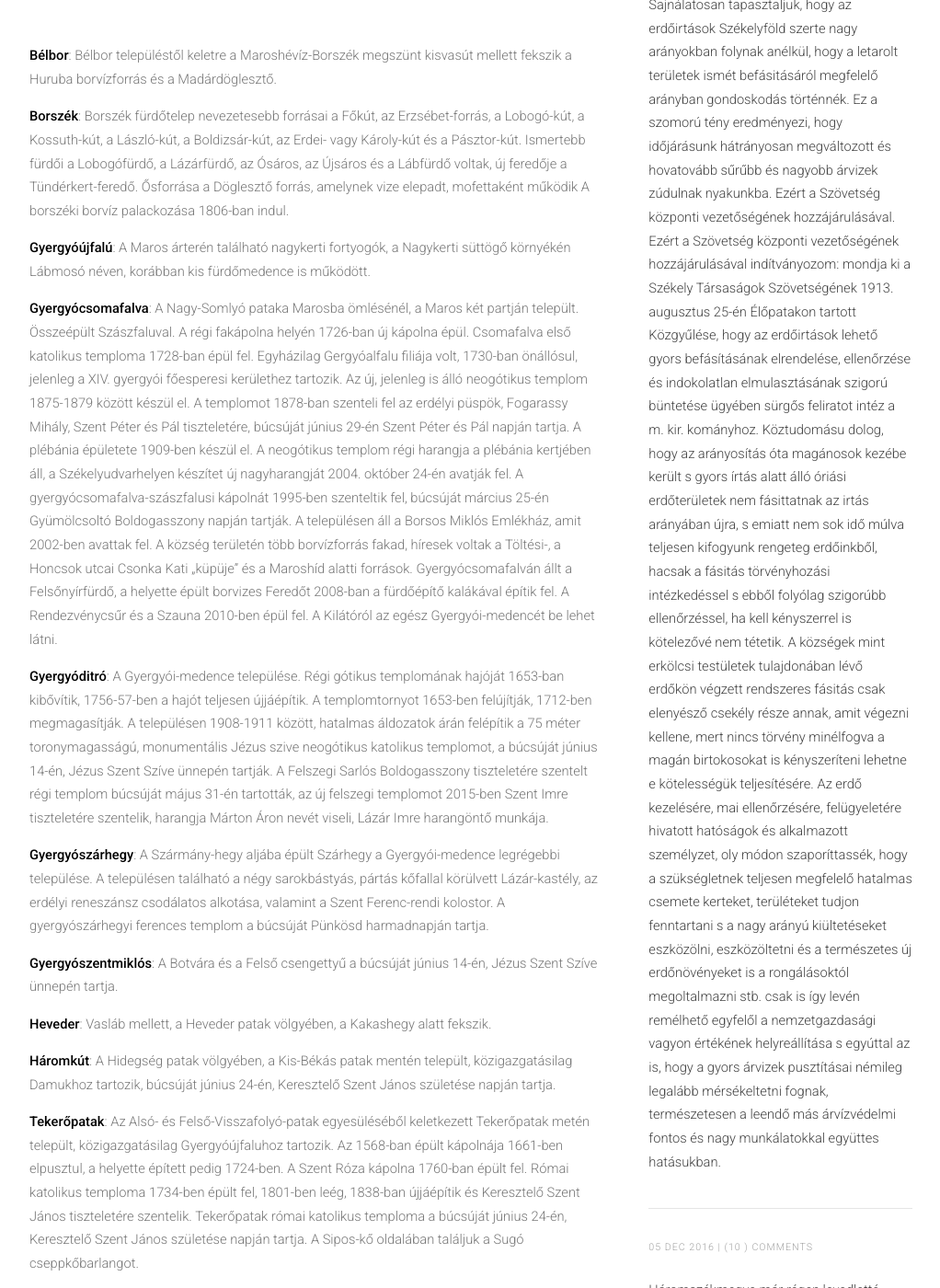
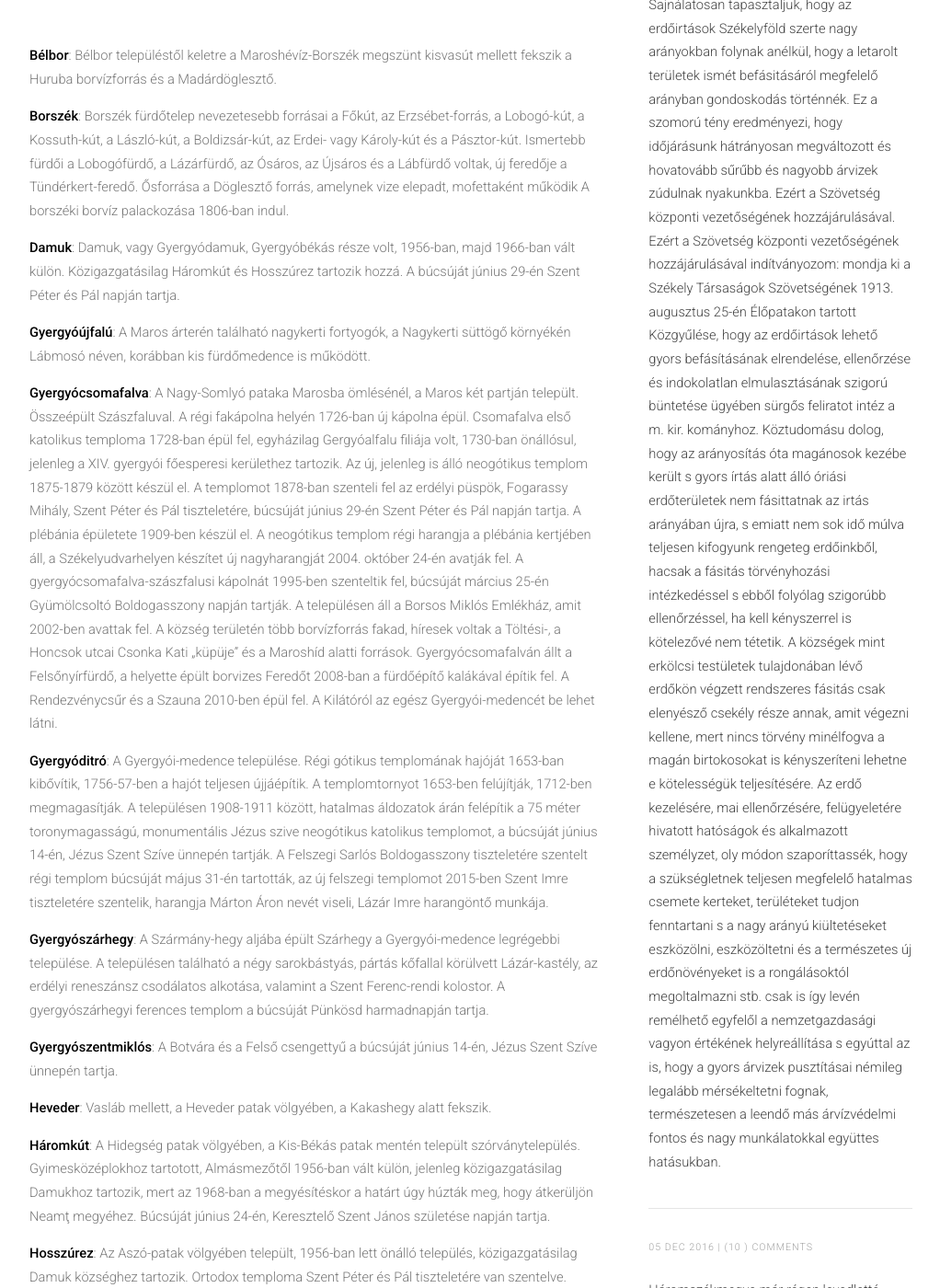
Before and after one commit to siculia/siculia.github.io, a Jekyll site: the page built from siculia-gyergyoszek.html, in a window 1280 px wide and 1400 px high, scrolled down 1281 px. Shown: the whole window at 92% size, without its empty margins (128-1150 px from the left). Built offline with Jekyll 4.4.1, drawn with Linux system fonts in a browser that asks for light colours; nearby versions of some CDN libraries; library files that are not in the unit come from our copies; some of the changed text lies outside the part shown.

```diff
--- a/siculia-gyergyoszek.html
+++ b/siculia-gyergyoszek.html
@@ -32,13 +32,16 @@ layout: default
 						<hr></hr>
 						<p style="text-align: left;"><b>Bélbor</b>: Bélbor településtől keletre a Maroshévíz-Borszék megszünt kisvasút mellett fekszik a Huruba borvízforrás és a Madárdöglesztő.</p>
 						<p style="text-align: left;"><b>Borszék</b>: Borszék fürdőtelep nevezetesebb forrásai a Főkút, az Erzsébet-forrás, a Lobogó-kút, a Kossuth-kút, a László-kút, a Boldizsár-kút, az Erdei- vagy Károly-kút és a Pásztor-kút. Ismertebb fürdői a Lobogófürdő, a Lázárfürdő, az Ósáros, az Újsáros és a Lábfürdő voltak, új feredője a Tündérkert-feredő. Ősforrása a Döglesztő forrás, amelynek vize elepadt, mofettaként működik A borszéki borvíz palackozása 1806-ban indul.</p>
+						<p style="text-align: left;"><b>Damuk</b>: Damuk, vagy Gyergyódamuk,  Gyergyóbékás része volt, 1956-ban, majd 1966-ban vált külön. Közigazgatásilag Háromkút és Hosszúrez tartozik hozzá. A búcsúját június 29-én Szent Péter és Pál napján tartja.
 						<p style="text-align: left;"><b>Gyergyóújfalú</b>: A Maros árterén található nagykerti fortyogók, a Nagykerti süttögő környékén Lábmosó néven, korábban kis fürdőmedence is működött.</p>
-						<p style="text-align: left;"><b>Gyergyócsomafalva</b>: A Nagy-Somlyó pataka Marosba ömlésénél, a Maros két partján települt. Összeépült Szászfaluval. A régi fakápolna helyén 1726-ban új kápolna épül. Csomafalva első katolikus temploma 1728-ban épül fel. Egyházilag Gergyóalfalu filiája volt, 1730-ban önállósul, jelenleg a XIV. gyergyói főesperesi kerülethez tartozik. Az új, jelenleg is álló neogótikus templom 1875-1879 között készül el. A templomot 1878-ban szenteli fel az erdélyi püspök, Fogarassy Mihály, Szent Péter és Pál tiszteletére, búcsúját június 29-én Szent Péter és Pál napján tartja. A plébánia épületete 1909-ben készül el. A neogótikus templom régi harangja a plébánia kertjében áll, a Székelyudvarhelyen készítet új nagyharangját 2004. október 24-én avatják fel. A gyergyócsomafalva-szászfalusi kápolnát 1995-ben szenteltik fel, búcsúját március 25-én Gyümölcsoltó Boldogasszony napján tartják. A településen áll a Borsos Miklós Emlékház, amit 2002-ben avattak fel. A község területén több borvízforrás fakad, híresek voltak a Töltési-, a Honcsok utcai Csonka Kati „küpüje” és a Maroshíd alatti források. Gyergyócsomafalván állt a Felsőnyírfürdő, a helyette épült borvizes Feredőt 2008-ban a fürdőépítő kalákával építik fel. A Rendezvénycsűr és a Szauna 2010-ben épül fel. A Kilátóról az egész Gyergyói-medencét be lehet látni.</p>
+						<p style="text-align: left;"><b>Gyergyócsomafalva</b>: A Nagy-Somlyó pataka Marosba ömlésénél, a Maros két partján települt. Összeépült Szászfaluval. A régi fakápolna helyén 1726-ban új kápolna épül. Csomafalva első katolikus temploma 1728-ban épül fel, egyházilag Gergyóalfalu filiája volt, 1730-ban önállósul, jelenleg a XIV. gyergyói főesperesi kerülethez tartozik. Az új, jelenleg is álló neogótikus templom 1875-1879 között készül el. A templomot 1878-ban szenteli fel az erdélyi püspök, Fogarassy Mihály, Szent Péter és Pál tiszteletére, búcsúját június 29-én Szent Péter és Pál napján tartja. A plébánia épületete 1909-ben készül el. A neogótikus templom régi harangja a plébánia kertjében áll, a Székelyudvarhelyen készítet új nagyharangját 2004. október 24-én avatják fel. A gyergyócsomafalva-szászfalusi kápolnát 1995-ben szenteltik fel, búcsúját március 25-én Gyümölcsoltó Boldogasszony napján tartják. A településen áll a Borsos Miklós Emlékház, amit 2002-ben avattak fel. A község területén több borvízforrás fakad, híresek voltak a Töltési-, a Honcsok utcai Csonka Kati „küpüje” és a Maroshíd alatti források. Gyergyócsomafalván állt a Felsőnyírfürdő, a helyette épült borvizes Feredőt 2008-ban a fürdőépítő kalákával építik fel. A Rendezvénycsűr és a Szauna 2010-ben épül fel. A Kilátóról az egész Gyergyói-medencét be lehet látni.</p>
 						<p style="text-align: left;"><b>Gyergyóditró</b>: A Gyergyói-medence települése. Régi gótikus templomának hajóját 1653-ban kibővítik, 1756-57-ben a hajót teljesen újjáépítik. A templomtornyot 1653-ben felújítják, 1712-ben  megmagasítják. A településen 1908-1911 között, hatalmas áldozatok árán felépítik a 75 méter toronymagasságú, monumentális Jézus szive neogótikus katolikus templomot, a búcsúját június 14-én, Jézus Szent Szíve ünnepén tartják. A Felszegi Sarlós Boldogasszony tiszteletére szentelt régi templom búcsúját május 31-én tartották, az új felszegi templomot 2015-ben Szent Imre tiszteletére szentelik, harangja Márton Áron nevét viseli, Lázár Imre harangöntő munkája.</p>
 						<p style="text-align: left;"><b>Gyergyószárhegy</b>: A Szármány-hegy aljába épült Szárhegy a Gyergyói-medence legrégebbi települése. A településen található a négy sarokbástyás, pártás kőfallal körülvett Lázár-kastély, az erdélyi reneszánsz csodálatos alkotása, valamint a Szent Ferenc-rendi kolostor. A gyergyószárhegyi ferences templom a búcsúját Pünkösd harmadnapján tartja.</p>
 						<p style="text-align: left;"><b>Gyergyószentmiklós</b>: A Botvára és a Felső csengettyű a búcsúját június 14-én, Jézus Szent Szíve ünnepén tartja.
 						<p style="text-align: left;"><b>Heveder</b>: Vasláb mellett, a Heveder patak völgyében, a Kakashegy alatt fekszik.</p>
-						<p style="text-align: left;"><b>Háromkút</b>: A Hidegség patak völgyében, a Kis-Békás patak mentén települt, közigazgatásilag Damukhoz tartozik, búcsúját június 24-én, Keresztelő Szent János születése napján tartja.</p>
+						<p style="text-align: left;"><b>Háromkút</b>: A Hidegség patak völgyében, a Kis-Békás patak mentén települt szórványtelepülés. Gyimesközéplokhoz tartotott, Almásmezőtől 1956-ban vált külön, jelenleg közigazgatásilag Damukhoz tartozik, mert az 1968-ban a megyésítéskor a határt úgy húzták meg, hogy átkerüljön Neamţ megyéhez. Búcsúját június 24-én, Keresztelő Szent János születése napján tartja.</p>
+						<p style="text-align: left;"><b>Hosszúrez</b>: Az Aszó-patak völgyében települt, 1956-ban lett önálló település, közigazgatásilag Damuk községhez tartozik. Ortodox temploma Szent Péter és Pál tiszteletére van szentelve.</p>
+						<p style="text-align: left;"><b>Orotva</b>: A búcsúját június 29-én Szent Péter és Pál napján tartja.</p>
 						<p style="text-align: left;"><b>Tekerőpatak</b>: Az Alsó- és Felső-Visszafolyó-patak egyesüléséből keletkezett Tekerőpatak metén települt, közigazgatásilag Gyergyóújfaluhoz tartozik. Az 1568-ban épült kápolnája 1661-ben elpusztul, a helyette épített pedig 1724-ben. A Szent Róza kápolna 1760-ban épült fel. Római katolikus temploma 1734-ben épült fel, 1801-ben leég, 1838-ban újjáépítik és Keresztelő Szent János tiszteletére szentelik. Tekerőpatak római katolikus temploma a búcsúját június 24-én, Keresztelő Szent János születése napján tartja. A Sipos-kő oldalában találjuk a Sugó cseppkőbarlangot.</p>
 						<p style="text-align: left;"><b>Vasláb</b>: Vasláb, másként Gyergyóvasláb a Kakashegy, vagy Kakas-tető alatt fekszik. Szórványtelepülései a Boták, Tinkák, Heveder és Marosfő. A település első görögkatolikus temploma 1714-ben fából épült, mai temploma 1864-ben, tornya pedig 1880-ban készült. Ipartörténeti műemléke a Heveder-patak völgyében található 1860-ban épített vizifűrész. A Fenék rétláp a település déli bejáratánál, a Maros bal és jobb partján terül el. A település mellett dolomitbánya működik.</p>
 					</section>
```
Also changed, not shown: siculia-csikszek.html (+4 -4 lines).
